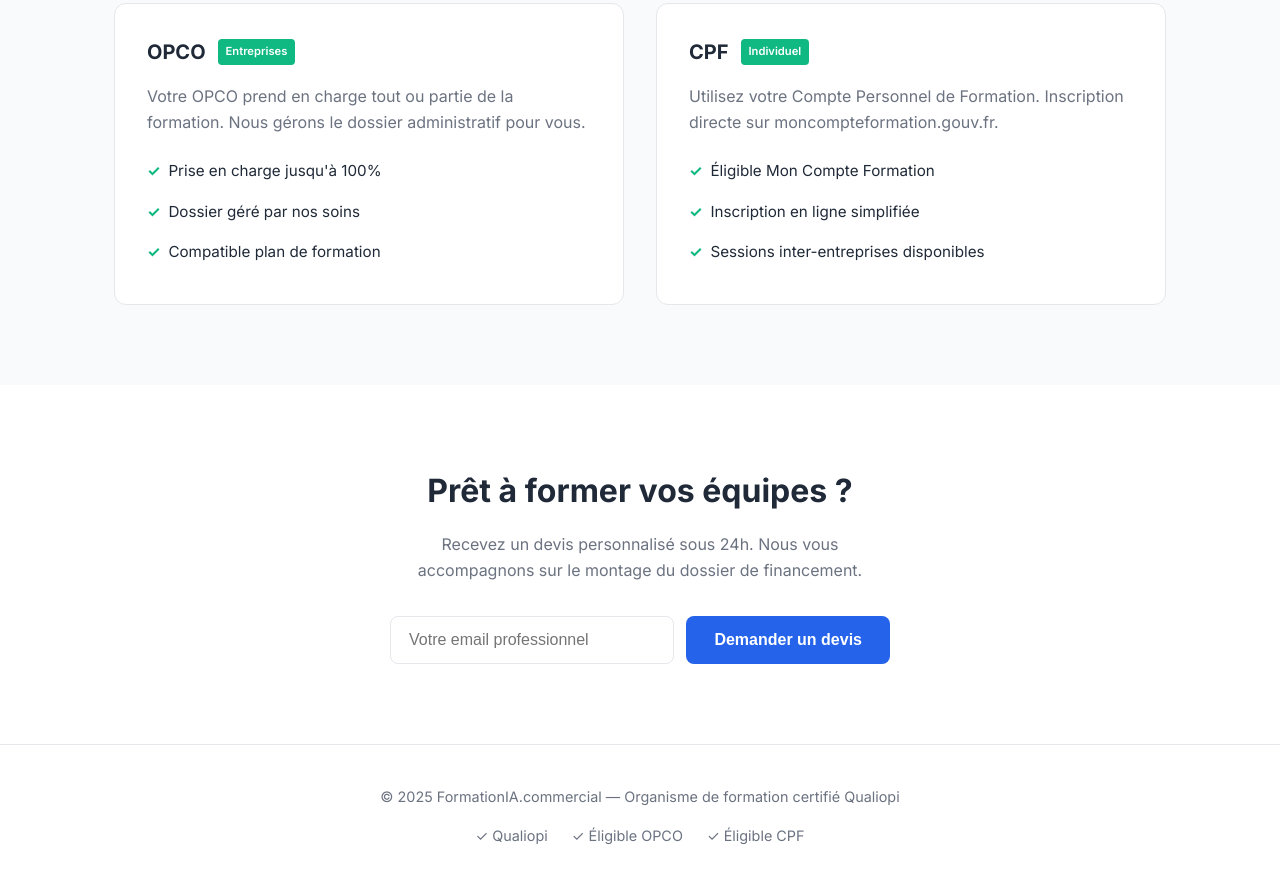
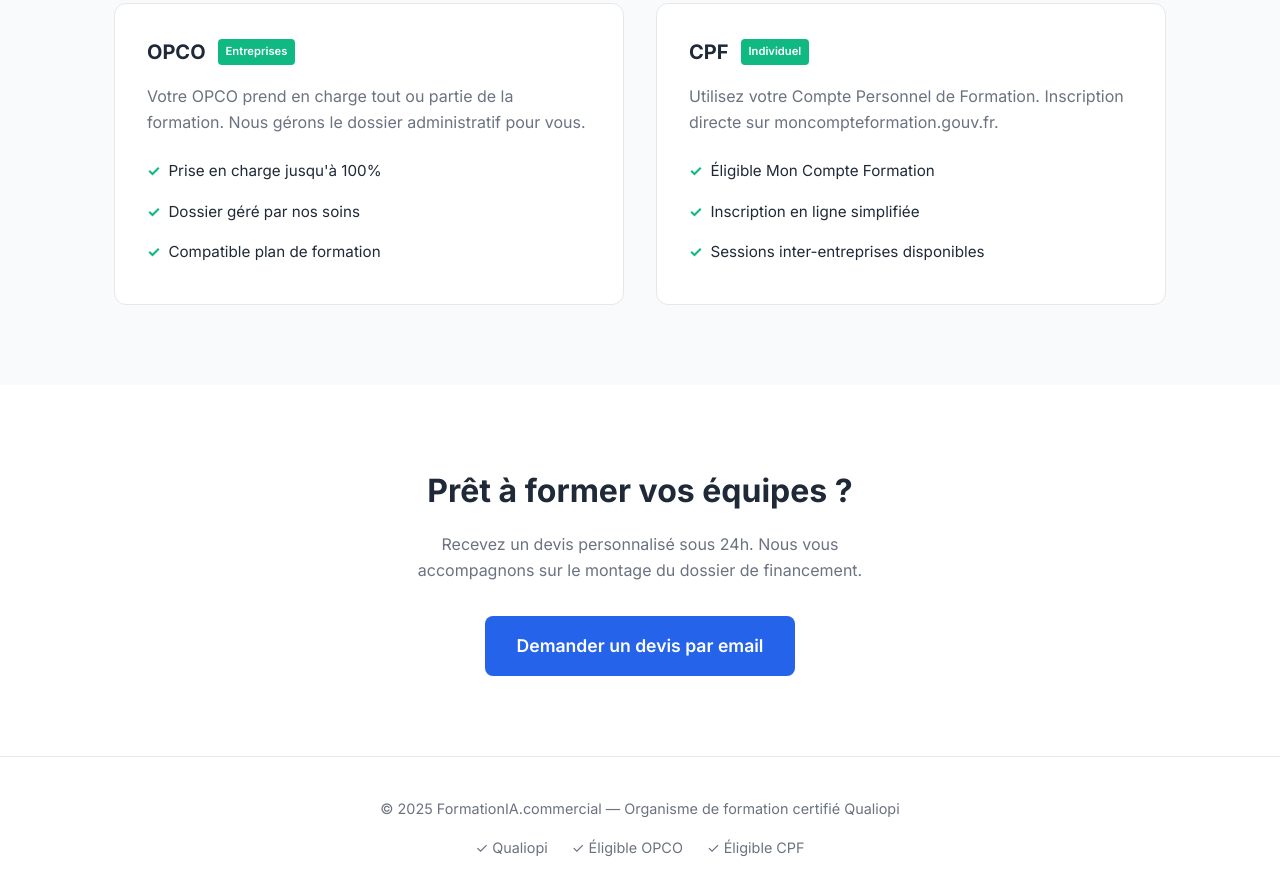
Before and after one commit to antoinevaissie-cloud/formation-ia-commerciaux, a plain HTML site: page index.html in a window 1280 px wide. Shown: the part 2739-3634 px from the top of the page. Drawn offline with Linux system fonts and the light colour scheme.

Commit message:
Replace form with mailto link

```diff
--- a/index.html
+++ b/index.html
@@ -665,10 +665,9 @@
     <div class="container">
       <h2>Prêt à former vos équipes ?</h2>
       <p>Recevez un devis personnalisé sous 24h. Nous vous accompagnons sur le montage du dossier de financement.</p>
-      <form class="cta-form" action="https://formspree.io/f/yourformid" method="POST">
-        <input type="email" name="email" placeholder="Votre email professionnel" required>
-        <button type="submit">Demander un devis</button>
-      </form>
+      <a href="mailto:contact@example.com?subject=Demande%20de%20devis%20-%20Formation%20IA%20Commerciaux" class="hero-cta" style="display: inline-block;">
+        Demander un devis par email
+      </a>
     </div>
   </section>
 
```
